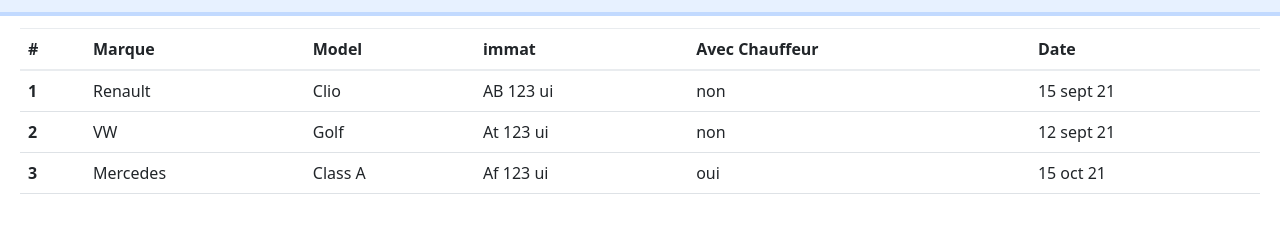
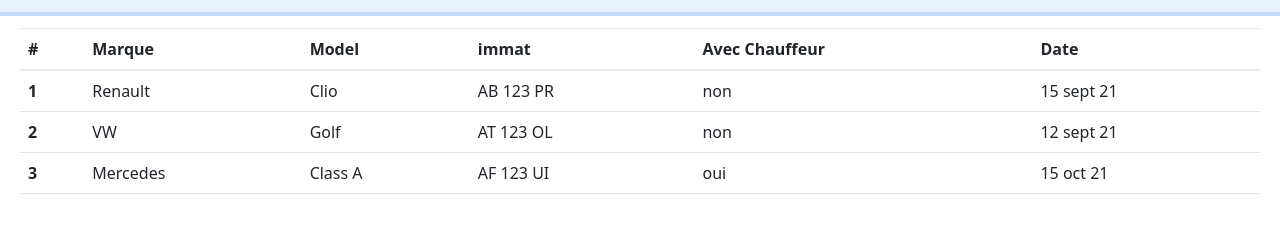
Before and after one commit to 2021-d05-groupe3/amazingTransportApp, an Angular app in the folder client/: page /dashboard in a window 1280 px wide. Both pictures are taken after a click on the button "Liste Réservations véhicule de fonction". Shown: the part 261-494 px from the top of the page. Built offline with nearby package versions, Linux system fonts and the light colour scheme.

Commit message:
mise a jour dashboard

```diff
--- a/client/src/app/dashboard-reservation/dashboard-reservation.component.html
+++ b/client/src/app/dashboard-reservation/dashboard-reservation.component.html
@@ -81,7 +81,7 @@
               <th scope="row">1</th>
               <td>Renault</td>
               <td>Clio</td>
-              <td>AB 123 ui</td>
+              <td>AB 123 PR</td>
               <td>non</td>
               <td>15 sept 21</td>
             </tr>
@@ -89,7 +89,7 @@
               <th scope="row">2</th>
               <td>VW</td>
               <td>Golf</td>
-              <td>At 123 ui</td>
+              <td>AT 123 OL</td>
               <td>non</td>
               <td>12 sept 21</td>
             </tr>
@@ -97,7 +97,7 @@
               <th scope="row">3</th>
               <td>Mercedes</td>
               <td>Class A</td>
-              <td>Af 123 ui</td>
+              <td>AF 123 UI</td>
               <td>oui</td>
               <td>15 oct 21</td>
             </tr>
```
